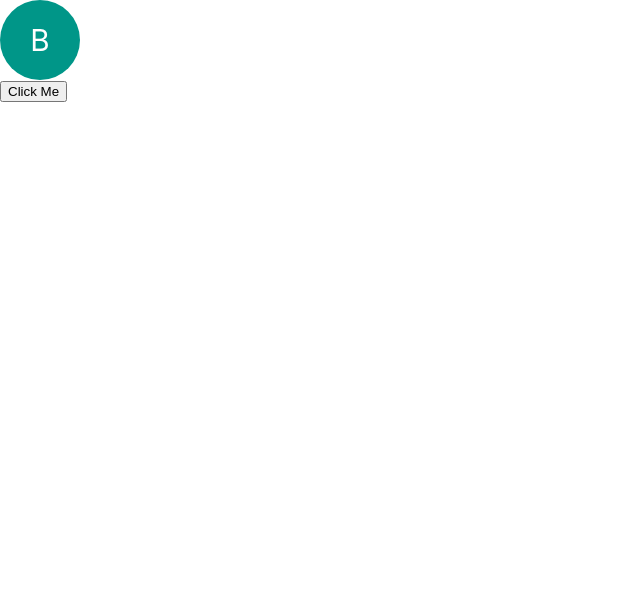
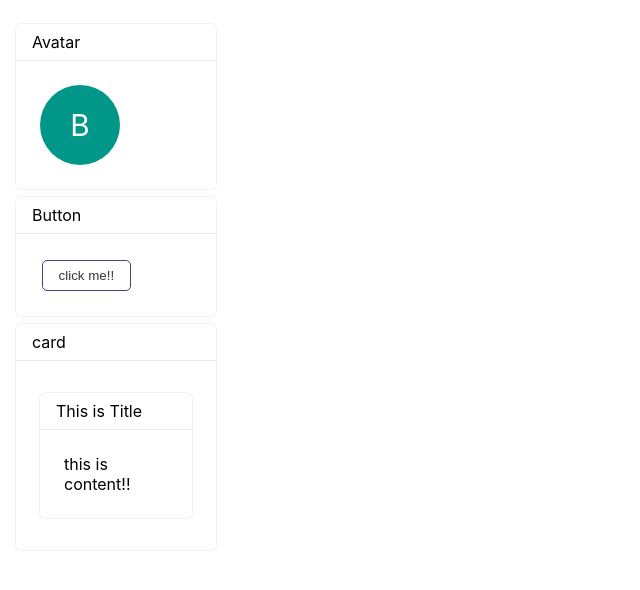
Before and after one commit to ssteja698/tambola, a Next.js app: page /design-system in a window 1280 px wide. Shown: the top 590 px of the page, without its empty margins (0-640 px from the left). Built offline with nearby package versions, Linux system fonts and the light colour scheme.

Commit message:
design system: card, button

```diff
--- a/jsconfig.json
+++ b/jsconfig.json
@@ -3,7 +3,8 @@
     "baseUrl": ".",
     "paths": {
       "@components/*": ["./src/components/*"],
-      "@constants/*": ["./src/constants/*"]
+      "@constants/*": ["./src/constants/*"],
+      "@designSystem/*": ["./src/designSystem/*"]
     }
   }
 }
--- a/pages/design-system/index.js
+++ b/pages/design-system/index.js
@@ -1,10 +1,10 @@
 import React from "react";
-import Avatar from "../../src/components/Screens/DesignSystem";
+import Design from "../../src/components/Screens/DesignSystem";
 
 function DesignSystem() {
   return (
     <div>
-      <Avatar />
+      <Design />
     </div>
   );
 }
--- a/src/components/Screens/DesignSystem/index.js
+++ b/src/components/Screens/DesignSystem/index.js
@@ -1,6 +1,8 @@
 import React from "react";
-import Avatar from "src/designSystem/Avatar/Index";
-import Button from "src/designSystem/Button";
+import Avatar from "@designSystem/Avatar";
+import Button from "@designSystem/Button";
+import Card from "@designSystem/Card";
+import s from "./index.module.scss";
 
 function DesignSystemScreen() {
   const avatarProps = {
@@ -8,11 +10,29 @@ function DesignSystemScreen() {
     size: 80,
     showSingleLetter: true,
   };
+  const handleButtonClick = () => {
+    alert("Button clicked!");
+  };
   return (
-    <>
-      <Avatar {...avatarProps} />
-      <Button {...avatarProps} />
-    </>
+    <div className={s.designSystemContainer}>
+      <Card title={"Avatar"}>
+        <Avatar {...avatarProps} />
+      </Card>
+      <Card title={"Button"}>
+        <Button
+          primary
+          handleClick={handleButtonClick}
+          text={"click me!!"}
+          type={"primary"}
+          outlined
+        />
+      </Card>
+      <Card title={"card"} width={200}>
+        <Card title={"This is Title"} width={200}>
+          this is content!!
+        </Card>
+      </Card>
+    </div>
   );
 }
 
--- /dev/null
+++ b/src/components/Screens/DesignSystem/index.module.scss
@@ -0,0 +1,3 @@
+.designSystemContainer {
+  padding: 1rem;
+}
--- a/src/designSystem/Avatar/Index.js
+++ b/src/designSystem/Avatar/Index.js
@@ -23,6 +23,7 @@ function Avatar({
           align-items: center;
           font-size: ${size / 2.7}px;
           color: #fff;
+          position: relative !important;
           text-transform: uppercase;
         }
       `}</style>
--- a/src/designSystem/Button/index.js
+++ b/src/designSystem/Button/index.js
@@ -1,11 +1,50 @@
 import React from "react";
+import PropTypes from "prop-types";
 
-function Button() {
+const colors = {
+  primary: "#533e85",
+  secondary: "#488fb1",
+  danger: "#d9534f",
+  warning: "#f0ad4e",
+  info: "#5bc0de",
+};
+function Button({ text, type, outlined, handleClick, ...props }) {
   return (
-    <div>
-      <button>Click Me</button>
-    </div>
+    <>
+      <button className="button" onClick={handleClick}>
+        {text}
+      </button>
+      <style jsx>{`
+        .button {
+          background-color: ${outlined ? "#fff" : type ? colors[type] : "#fff"};
+          color: ${type === "warning" || !type || outlined
+            ? "#363636"
+            : "#fff"};
+          cursor: pointer;
+          justify-content: center;
+          padding-bottom: calc(0.5rem - 1px);
+          padding-left: 1rem;
+          padding-right: 1rem;
+          padding-top: calc(0.5rem - 1px);
+          text-align: center;
+          white-space: nowrap;
+          border-radius: 5px;
+          margin: 0.1rem;
+          border: 1px solid ${(type && colors[type]) || "aliceblue"};
+        }
+        .button:hover {
+          border: 1px solid ${(type && colors[type]) || "#dbdbdb"};
+        }
+      `}</style>
+    </>
   );
 }
 
+Button.propTypes = {
+  text: PropTypes.string,
+  handleClick: PropTypes.func,
+  type: PropTypes.string,
+  outlined: PropTypes.bool,
+};
+
 export default Button;
--- a/src/designSystem/Card/index.js
+++ b/src/designSystem/Card/index.js
@@ -0,0 +1,43 @@
+import React from "react";
+import PropTypes from "prop-types";
+
+const shadows = {
+  min: "rgba(0, 0, 0, 0.05) 0px 0px 0px 1px",
+  med: "box-shadow: rgba(0, 0, 0, 0.05) 0px 1px 2px 0px;",
+  max: "box-shadow: rgba(60, 64, 67, 0.3) 0px 1px 2px 0px, rgba(60, 64, 67, 0.15) 0px 2px 6px 2px;",
+};
+function Card({ title, children, height, width, shadow, ...props }) {
+  return (
+    <div className="card">
+      {title && <div className="title">{title}</div>}
+      <div className="content">{children}</div>
+      <style jsx>{`
+        .title {
+          padding: 0.5rem 1rem;
+          border-bottom: 1px solid #e6e6e6;
+        }
+        .card {
+          height: ${height || "100px"}px;
+          width: ${width || "200px"}px;
+          max-width: 100%;
+          border-radius: 5px;
+          margin: 0.5rem 0;
+          box-shadow: ${(shadow && shadow[shadow]) || shadows.min};
+        }
+        .content {
+          padding: 1.5rem;
+        }
+      `}</style>
+    </div>
+  );
+}
+
+Card.propTypes = {
+  children: PropTypes.node,
+  title: PropTypes.string,
+  height: PropTypes.string,
+  width: PropTypes.string,
+  shadow: PropTypes.string,
+};
+
+export default Card;
```
Also changed, not shown: .eslintrc.json, .prettierrc.json.
